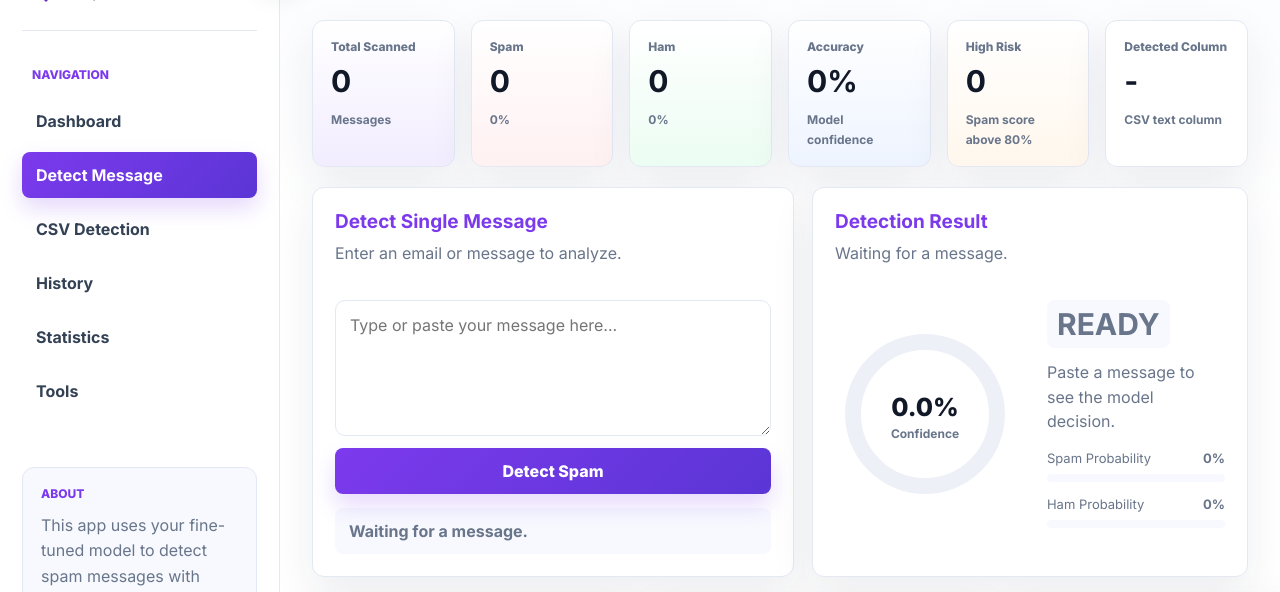
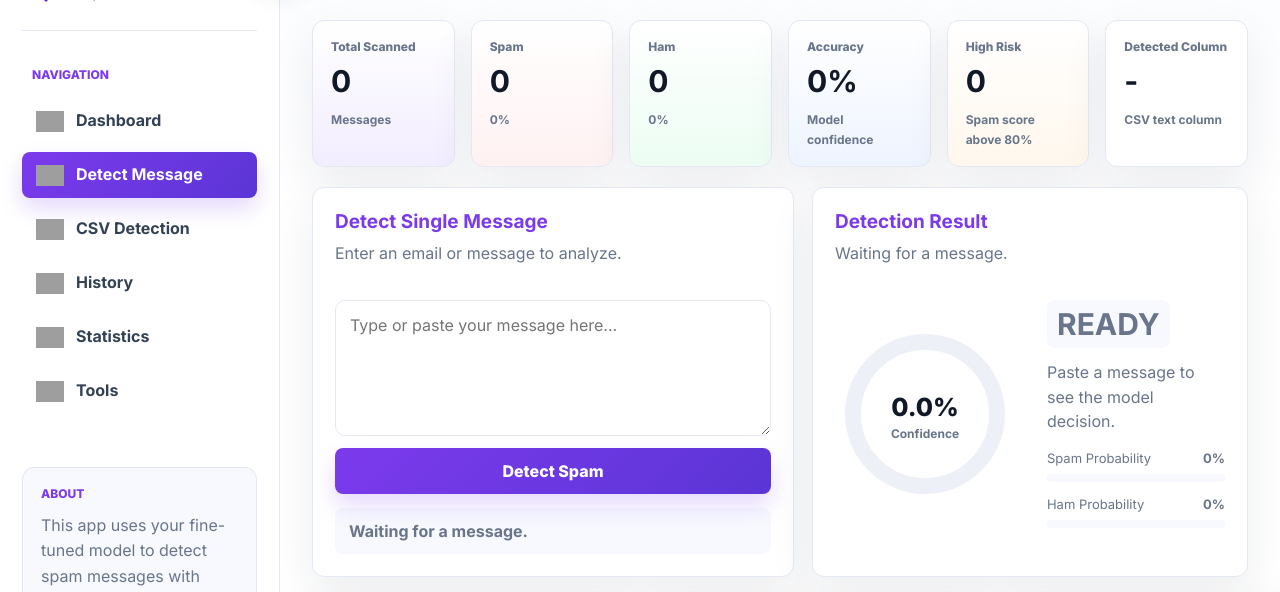
Before and after one commit to imad-ah/spam-detection-system, a Flask app: page / in a window 1280 px wide; the page is wider, and only the part inside the window is pictured. Shown: the part 80-672 px from the top of that part. Run offline with Flask 3, Linux system fonts and the light colour scheme; grey boxes are pictures that could not be loaded.

Commit message:
Update UI and frontend improvements

```diff
--- a/static/style.css
+++ b/static/style.css
@@ -185,7 +185,7 @@ button {
     margin-top: 28px;
 }
 
-.nav span {
+.nav-label {
     margin: 8px 0 8px 10px;
     color: var(--purple);
     font-size: 12px;
@@ -196,12 +196,24 @@ button {
 .nav a {
     display: flex;
     align-items: center;
+    gap: 12px;
     min-height: 46px;
     padding: 0 14px;
     border-radius: 8px;
     color: #334155;
     font-weight: 700;
     text-decoration: none;
+}
+
+.nav a img {
+    width: 28px;
+    height: 28px;
+    flex: 0 0 28px;
+    object-fit: contain;
+}
+
+.nav-text {
+    line-height: 1.2;
 }
 
 .app.sidebar-collapsed .nav {
@@ -211,13 +223,16 @@ button {
 .app.sidebar-collapsed .nav a {
     justify-content: center;
     padding: 0;
-    font-size: 0;
 }
 
-.app.sidebar-collapsed .nav a::before {
-    content: attr(data-nav-icon);
-    font-size: 14px;
-    font-weight: 800;
+.app.sidebar-collapsed .nav a img {
+    width: 30px;
+    height: 30px;
+    flex-basis: 30px;
+}
+
+.app.sidebar-collapsed .nav-text {
+    display: none;
 }
 
 .nav a.active,
--- a/templates/index.html
+++ b/templates/index.html
@@ -7,7 +7,7 @@
     <link rel="preconnect" href="https://fonts.googleapis.com">
     <link rel="preconnect" href="https://fonts.gstatic.com" crossorigin>
     <link href="https://fonts.googleapis.com/css2?family=Inter:wght@400;500;600;700;800&display=swap" rel="stylesheet">
-    <link rel="stylesheet" href="{{ url_for('static', filename='style.css') }}?v=124">
+    <link rel="stylesheet" href="{{ url_for('static', filename='style.css') }}?v=125">
 </head>
 <body>
     <div class="app">
@@ -26,13 +26,31 @@
             </a>
 
             <nav class="nav">
-                <span data-i18n="navigation">Navigation</span>
-                <a class="active" href="#dashboard" data-nav-icon="D" data-i18n="navDashboard">Dashboard</a>
-                <a href="#single-panel" data-nav-icon="M" data-i18n="navSingle">Detect Message</a>
-                <a href="#csv-panel" data-nav-icon="C" data-i18n="navCsv">CSV Detection</a>
-                <a href="#history-panel" data-nav-icon="H" data-i18n="navHistory">History</a>
-                <a href="#trend-panel" data-nav-icon="S" data-i18n="navStats">Statistics</a>
-                <a href="#tools-panel" data-nav-icon="T" data-i18n="navTools">Tools</a>
+                <span class="nav-label" data-i18n="navigation">Navigation</span>
+                <a class="active" href="#dashboard" title="Dashboard">
+                    <img src="{{ url_for('static', filename='logos/business-intelligence.png') }}" alt="" aria-hidden="true">
+                    <span class="nav-text" data-i18n="navDashboard">Dashboard</span>
+                </a>
+                <a href="#single-panel" title="Detect Message">
+                    <img src="{{ url_for('static', filename='logos/scanner.png') }}" alt="" aria-hidden="true">
+                    <span class="nav-text" data-i18n="navSingle">Detect Message</span>
+                </a>
+                <a href="#csv-panel" title="CSV Detection">
+                    <img src="{{ url_for('static', filename='logos/csv.png') }}" alt="" aria-hidden="true">
+                    <span class="nav-text" data-i18n="navCsv">CSV Detection</span>
+                </a>
+                <a href="#history-panel" title="History">
+                    <img src="{{ url_for('static', filename='logos/historical.png') }}" alt="" aria-hidden="true">
+                    <span class="nav-text" data-i18n="navHistory">History</span>
+                </a>
+                <a href="#trend-panel" title="Statistics">
+                    <img src="{{ url_for('static', filename='logos/inferential-statistics.png') }}" alt="" aria-hidden="true">
+                    <span class="nav-text" data-i18n="navStats">Statistics</span>
+                </a>
+                <a href="#tools-panel" title="Tools">
+                    <img src="{{ url_for('static', filename='logos/connection.png') }}" alt="" aria-hidden="true">
+                    <span class="nav-text" data-i18n="navTools">Tools</span>
+                </a>
             </nav>
 
             <div class="about-card">
```
